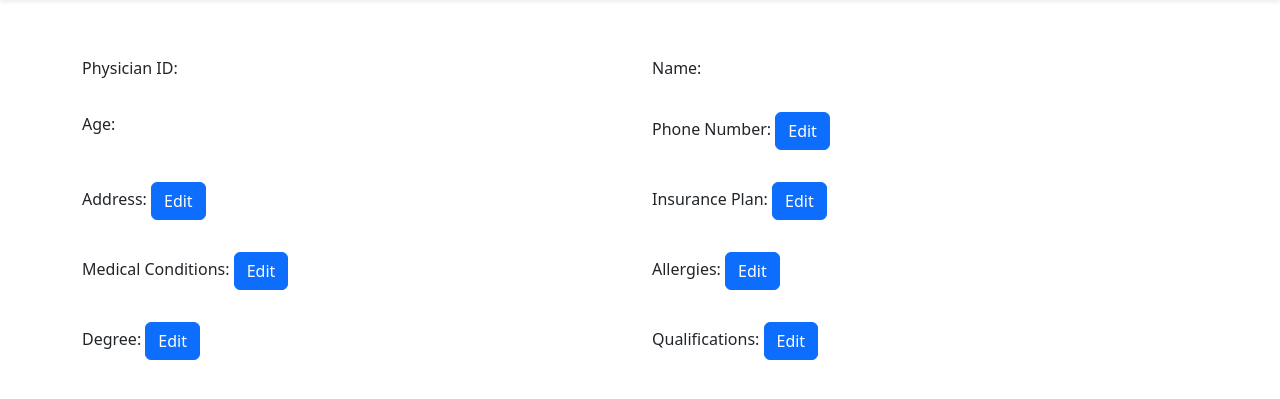
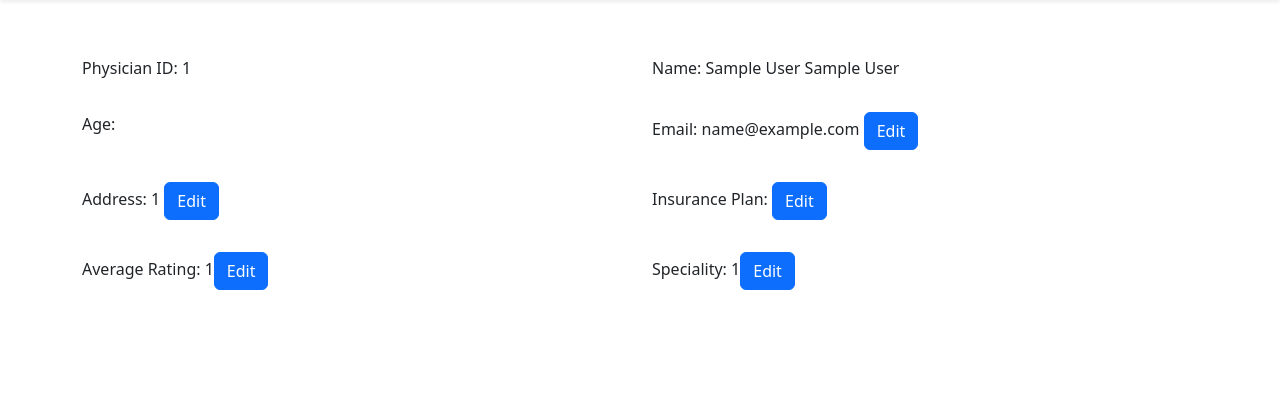
Before and after one commit to shn2ey/Databases-Project, a PHP site: page /docbio.php in a window 1280 px wide. Shown: the part 56-455 px from the top of the page. Run offline with PHP 8.4, Linux system fonts and the light colour scheme; the visitor is signed in with stand-in values (Sample User, id 1); some libraries are stand-ins or nearby versions.

Commit message:
docbio displays a bit more

```diff
--- a/pages/docbio.php
+++ b/pages/docbio.php
@@ -73,37 +73,34 @@ if (isset($_SESSION['user_ID'])) {
 
         <div class="row mt-5 ">
           <div class="col-12 col-sm-6 py-2 wow fadeInRight">
-            <p> Physician ID: </p> <!-- # get from database  -->
+            <p> Physician ID: <?php echo $_SESSION['user_ID']; ?> </p> <!-- # get from database  -->
           </div>
           <div class="col-12 col-sm-6 py-2 wow fadeInLeft">
-            <p> Name: </p> <!-- # get from database  -->
+            <p> Name: <?php echo $_SESSION['first_name']; ?> <?php echo $_SESSION['last_name']; ?> </p> <!-- # get from database  -->
           </div>
           <div class="col-12 col-sm-6 py-2 wow fadeInRight">
             <p> Age: </p> <!-- # get from database  -->
           </div>
           <div class="col-12 col-sm-6 py-2 wow fadeInLeft" data-wow-delay="300ms">
-            <p> Phone Number: <button type="submit" class="btn btn-primary">Edit</button></p> <!-- # get from database  -->
+            <p> Email: <?php echo $_SESSION['email']; ?> <button type="submit" class="btn btn-primary">Edit</button></p> <!-- # get from database  -->
 
 
           </div>
           <div class="col-12 col-sm-6 py-2 wow fadeInRight">
-            <p> Address: <button type="submit" class="btn btn-primary" text="align-right" float="align-right" margin-left="-50%">Edit</button> </p> <!-- # get from database  -->
+            <p> Address: <?php echo $_SESSION['address']; ?> <button type="submit" class="btn btn-primary" text="align-right" float="align-right" margin-left="-50%">Edit</button> </p> <!-- # get from database  -->
           </div>
           <div class="col-12 col-sm-6 py-2 wow fadeInLeft" data-wow-delay="300ms">
             <p> Insurance Plan: <button type="submit" class="btn btn-primary">Edit</button> </p> <!-- # get from database  -->
           </div>
           <div class="col-12 col-sm-6 py-2 wow fadeInLeft" data-wow-delay="300ms">
-            <p> Medical Conditions: <button type="submit" class="btn btn-primary">Edit</button> </p> <!-- # get from database  -->
+            <p> Average Rating: <?php echo $_SESSION['avg_rating']; ?><button type="submit" class="btn btn-primary">Edit</button> </p> <!-- # get from database  -->
           </div>
+
+
           <div class="col-12 col-sm-6 py-2 wow fadeInUp" data-wow-delay="300ms">
-            <p> Allergies: <button type="submit" class="btn btn-primary">Edit</button> </p> <!-- # get from database  -->
+            <p> Speciality: <?php echo $_SESSION['speciality']; ?><button type="submit" class="btn btn-primary">Edit</button> </p> <!-- # get from database  -->
           </div>
-          <div class="col-12 col-sm-6 py-2 wow fadeInUp" data-wow-delay="300ms">
-            <p> Degree: <button type="submit" class="btn btn-primary">Edit</button> </p> <!-- # get from database  -->
-          </div>
-          <div class="col-12 col-sm-6 py-2 wow fadeInUp" data-wow-delay="300ms">
-            <p> Qualifications: <button type="submit" class="btn btn-primary">Edit</button> </p> <!-- # get from database  -->
-          </div>
+
 
         </div>
 
```
Also changed, not shown: pages/MedicalPassport.php (+3 -5 lines), pages/login.php (+23 -2 lines).
